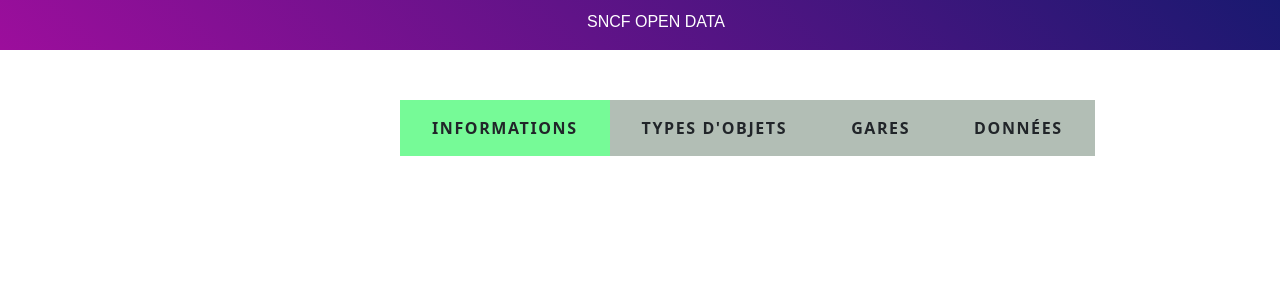
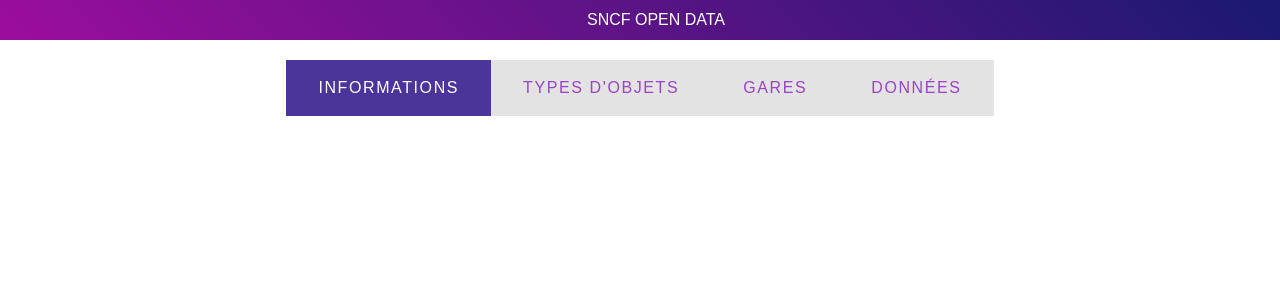
Before and after one commit to crouvel/react-cr-dr-2021, a React (Create React App) app: page / in a window 1280 px wide. Shown: the top 300 px of the page. Built offline with nearby package versions, Linux system fonts and the light colour scheme.

Commit message:
front ap

```diff
--- a/src/App.css
+++ b/src/App.css
@@ -3,6 +3,24 @@
 }
 
 .tabs {
-  margin-top: 50px;
-  margin-left: 200px;
+  display:flex;
+  flex-direction: column;
+  align-items: center;
+  margin-top: 10px;
 }
+.panels{
+  background:#fffffff6;
+  box-shadow: 0 2rem 2rem #00000080;
+
+  width:800px;
+  height: 500px;
+  border-radius:3px;
+  overflow:hidden;
+   align-items: center;
+}
+.panel{
+  width:100%;
+  height: 100%;
+  animation: fadein .8s;
+
+}
--- a/src/App.js
+++ b/src/App.js
@@ -9,7 +9,7 @@
     <div className="App">
       <Navbar/>
       {/*<p>
-Actually, there's ... records.
+Currently, there's ... records.
       </p>*/}
       <div className="tabs">
       <Tabs>
@@ -20,15 +20,20 @@
 
           </p>
         </div>
-        <div title="Types d'objets">
+        <div title="Types d'objets" className="types">
           <h3></h3>
-          <p>
-
+          <div className="panels">
+        <div className="panel">
          <TypeChart/>
-          </p>
+         </div>
+          </div>
         </div>
         <div title="gares">
+        <div className="panels">
+        <div className="panel">
          <GareChart/>
+         </div>
+         </div>
         </div>
         <div title="données">
 
--- a/src/components/Navbar/Navbar.css
+++ b/src/components/Navbar/Navbar.css
@@ -1,15 +1,16 @@
 .nav {
-    height: 50px;
+    height: 40px;
     background: linear-gradient(45deg, rgb(156,14,156), midnightblue);
 }
 
 .liste {
   list-style-type: none;
-  margin-top: 10px;
+  margin-top: 8px;
   height: 100%;
  width: 100%;
  color: white;
  font-family: 'Montserrat', sans-serif;
+ font-size: 10;
 
 }
 
--- a/src/components/Tabs/Tabs.js
+++ b/src/components/Tabs/Tabs.js
@@ -18,17 +18,21 @@
         li.tab-item {
           list-style-type: none;
           padding: 1rem 2rem;
-          background-color: #b2beb5;
-          font-weight: bold;
+          background-color: #E3E3E3;
+          font-weight: normal;
+          font-family: 'Montserrat', sans-serif;
           text-transform: uppercase;
           letter-spacing: 0.1rem;
           cursor: pointer;
           transition: all 0.5s ease;
+          color:#9B43C6;
+
         }
 
         li.tab-item:hover,
         li.tab-item.active {
-          background-color: #76fa97;
+          background-color: #4B3598;
+          color: white;
         }
       `}</style>
     </>
```
Also changed, not shown: src/components/TableauRecords.js (added).
